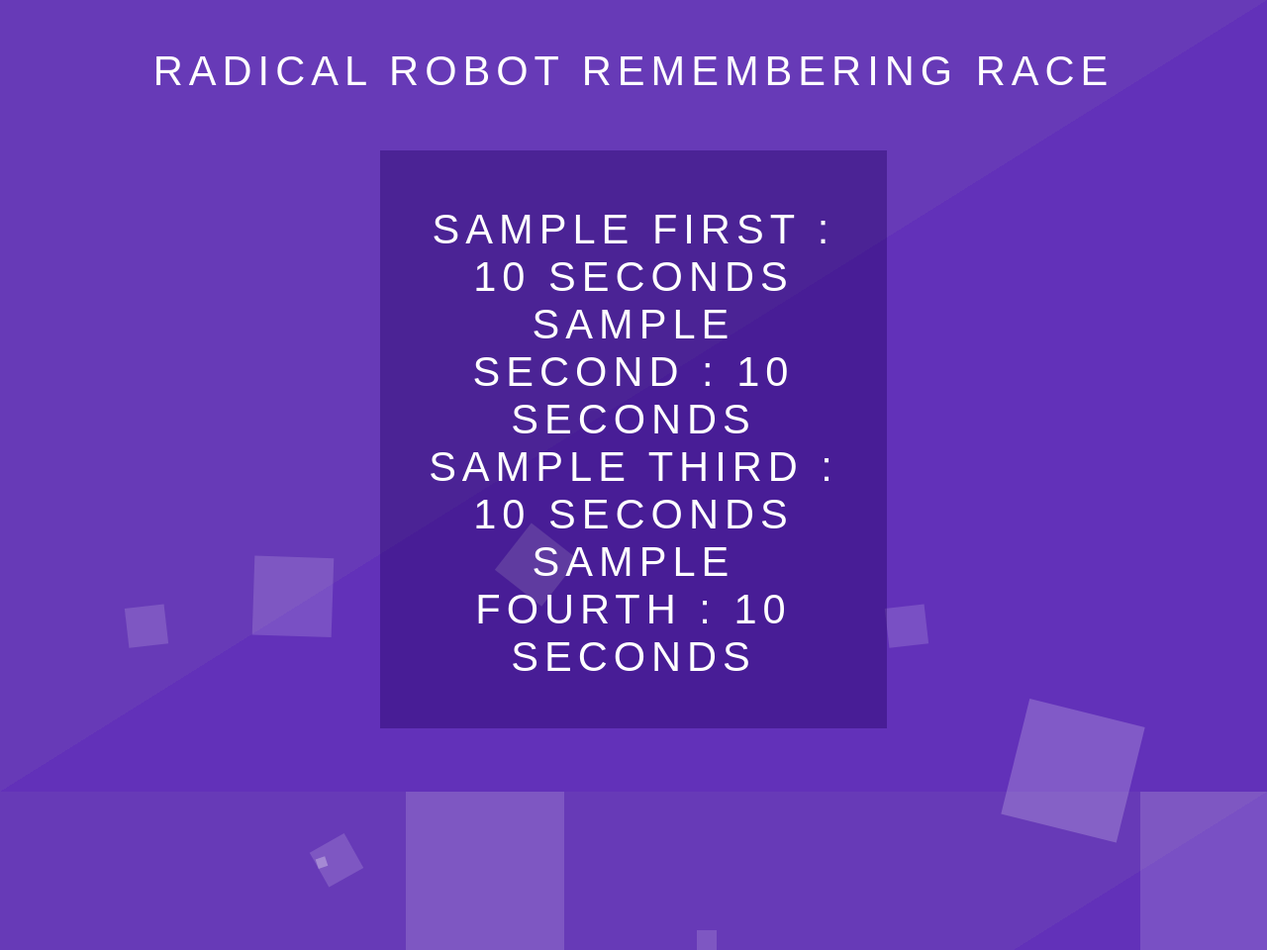
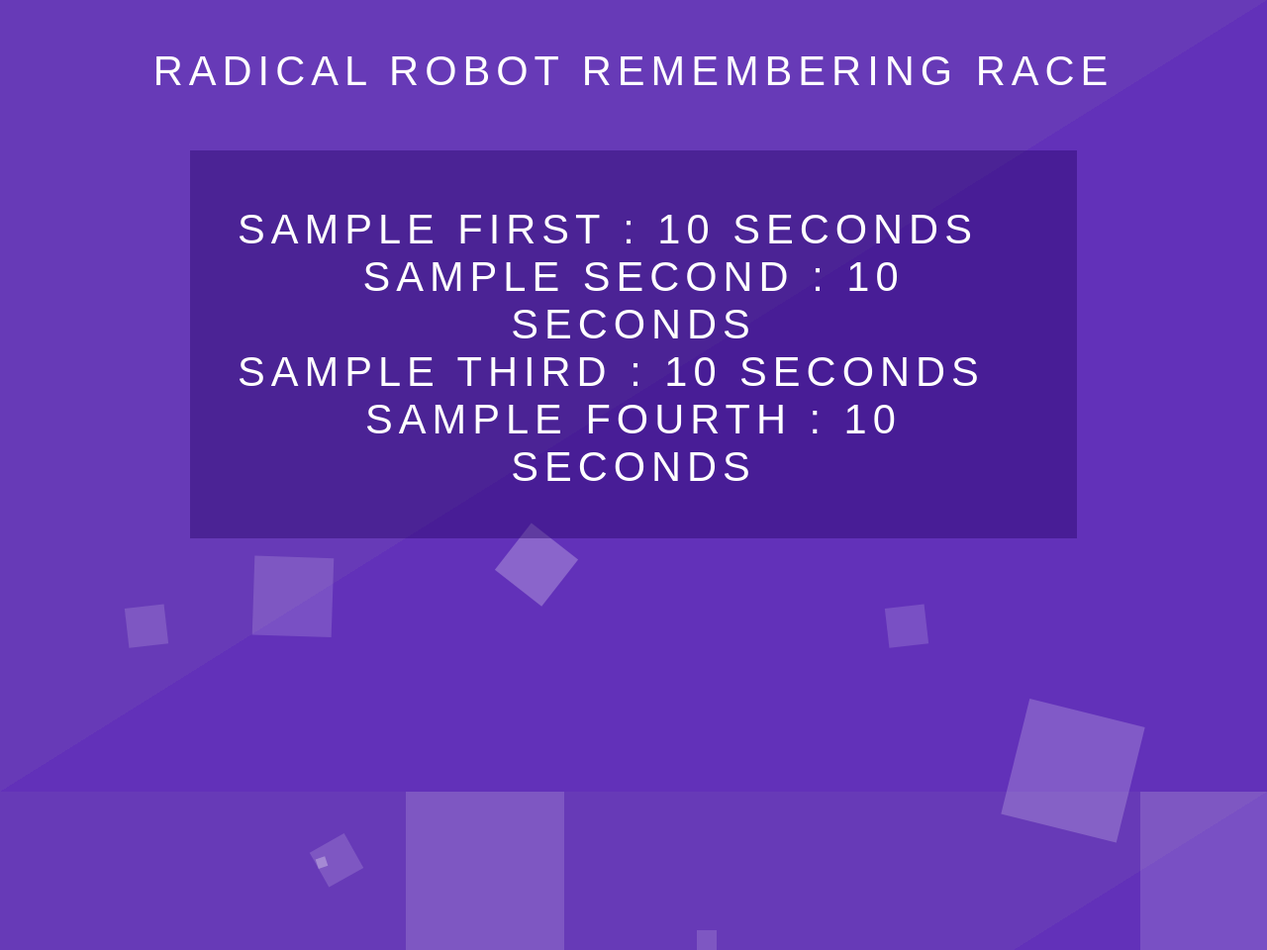
Before and after one commit to zoe-bott/group5C, a Python web app: template templates/index.html in a window 1280 px wide. Shown: the whole page at 99% size. Run offline with Jinja, Linux system fonts and the light colour scheme; the template is opened without the code that fills it: most values are stand-ins (such as "Sample title", 1, 10 or a date in 2020); some web fonts are replaced.

Commit message:
box_size

```diff
--- a/static/style.css
+++ b/static/style.css
@@ -418,9 +418,6 @@ input.checkbox:checked:after {
 h1 {
     font-size: 2.6em;
 }
-.main-agileinfo {
-    width: 40%;
-}
 }
 @media(max-width:1080px){
 .main-agileinfo {
```
